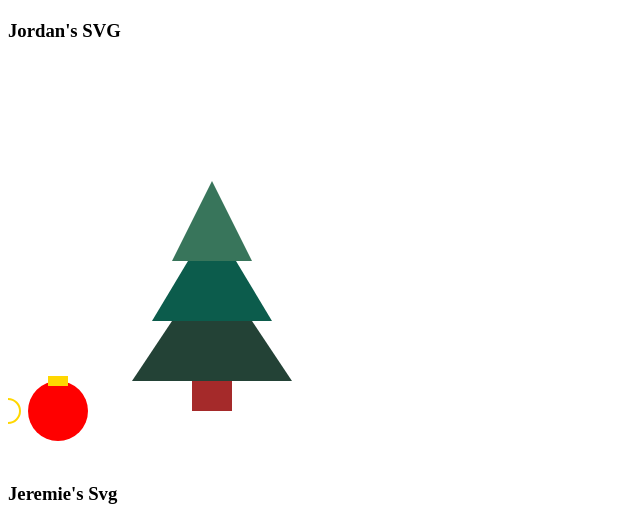
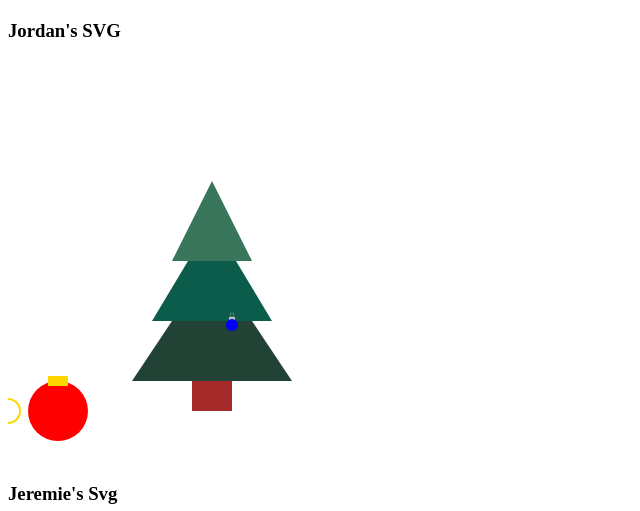
Before and after one commit to rmccrear/sgv-tutorial, a plain HTML site: page index.html in a window 1280 px wide. Shown: the part 990-1501 px from the top of the page, 0-640 px from the left. Drawn offline with Linux system fonts and the light colour scheme.

Commit message:
git add ornament to tree

```diff
--- a/index.html
+++ b/index.html
@@ -73,6 +73,7 @@ fill="gold">
         <polygon points="0,-40 60,60 -60,60" fill="#0C5C4C" />
         <polygon points="0,-80 40,0 -40,0" fill="#38755B" />
         <rect x="-20" y="120" width="40" height="30" fill="brown" />
+        <image width="20" height="20" x="10" y="50" xlink:href="./ornament.svg"/>
 
       </svg>
       <h3>Jeremie's Svg</h3>
```
